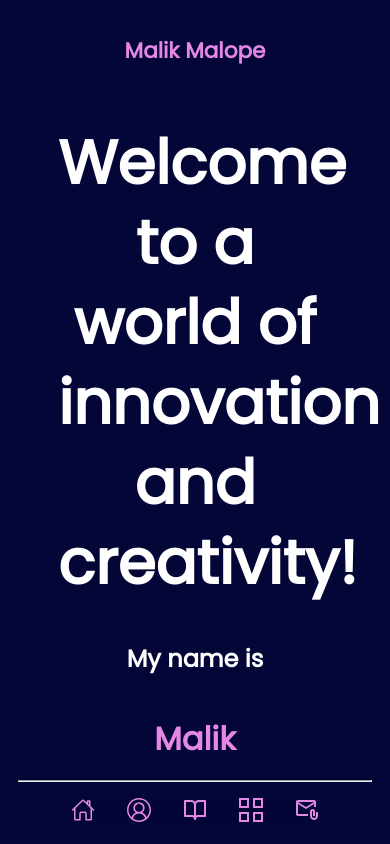
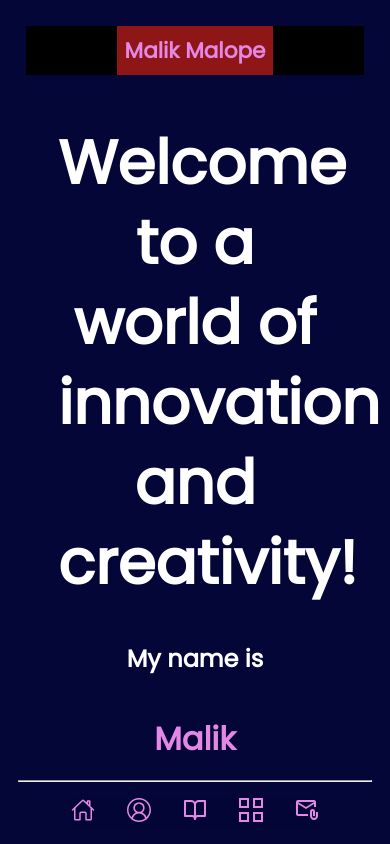
Before and after one commit to libSpace/my-react-portfolio-one, a React (Create React App) app: page / in a window 390 px wide. Shown: the top 844 px of the page. Built offline with nearby package versions, Linux system fonts and the light colour scheme.

Commit message:
Alignment setip of the mobile nav

```diff
--- a/src/component/NavBar.css
+++ b/src/component/NavBar.css
@@ -101,11 +101,16 @@
     align-items: center;
     flex-direction: column;
     max-width: 100vw;
+    top: 0;
+    background-color: #000;
+    /* position: sticky; */
+
   }
 
   .menu-wrapper {
     display: none;
     max-width: 100vw;
+    background-color: #030637;
   }
 
   .menu {
@@ -114,6 +119,12 @@
   .myLogo{
     /* padding-bottom: 0.5rem; */
     padding: 0.5rem;
+    align-items: center;
+    flex-direction: column;
+    max-width: 100vw;
+    top: 0;
+    background-color: #8e1616;
+    position: relative;
   }
 
   .nav-wrapper ul {
```
